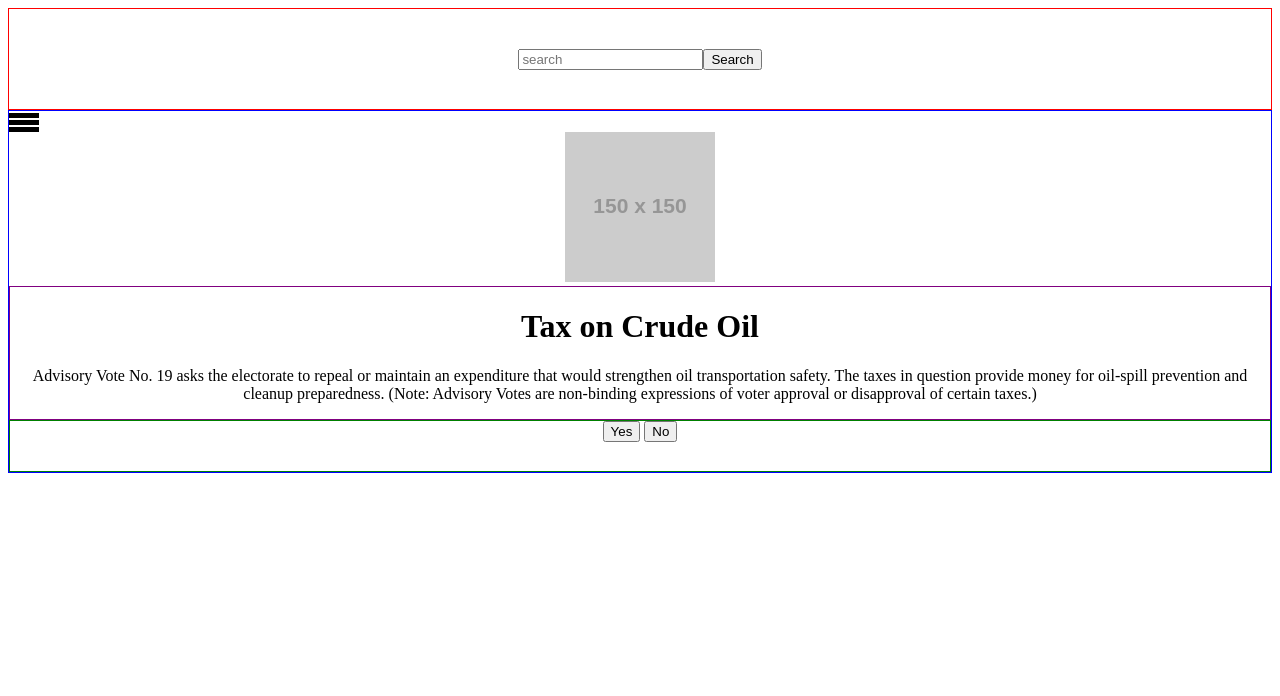
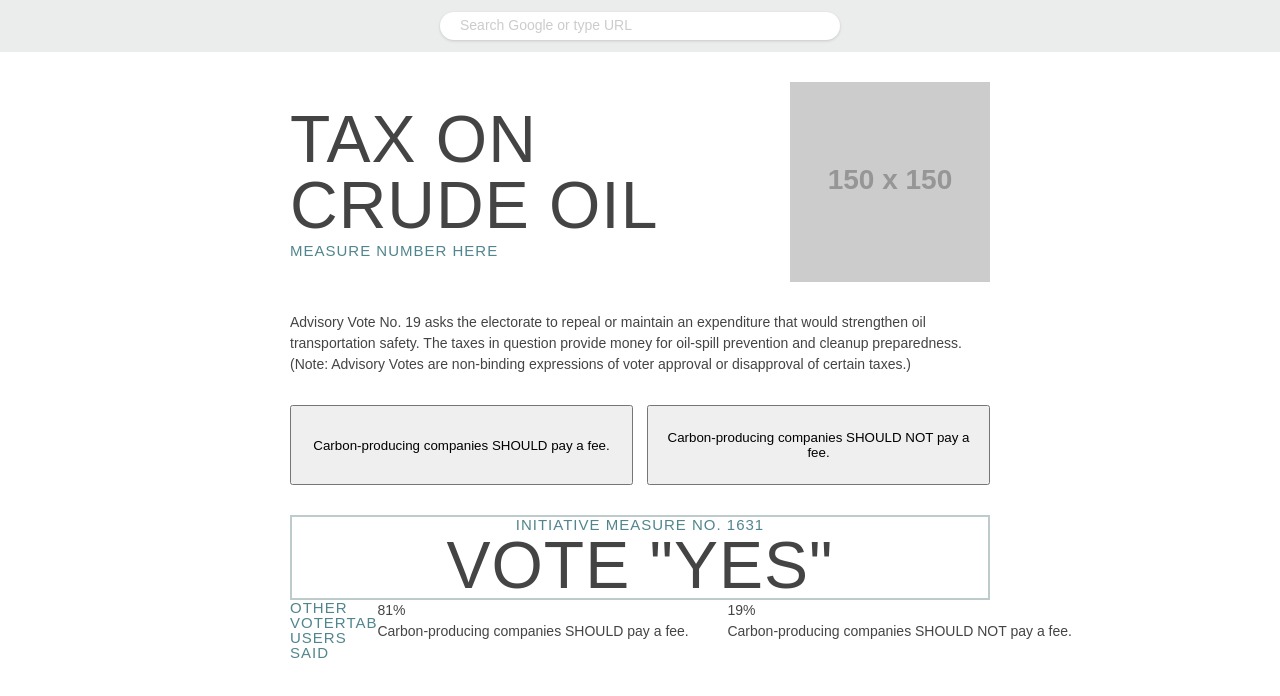
Before and after one commit to GomaGames/VoterTab, a website: page dist/index.html in a window 1280 px wide. Drawn offline with Linux system fonts and the light colour scheme; placeholder pictures from the web are drawn by us; a web font is replaced by a local one.

Commit message:
adding more layout stuff

```diff
--- a/sass/styles.scss
+++ b/sass/styles.scss
@@ -1,34 +1,227 @@
+/* http://meyerweb.com/eric/tools/css/reset/
+   v2.0 | 20110126
+   License: none (public domain)
+*/
+
+*{
+  box-sizing: border-box;
+}
+
+html, body, div, span, applet, object, iframe,
+h1, h2, h3, h4, h5, h6, p, blockquote, pre,
+a, abbr, acronym, address, big, cite, code,
+del, dfn, em, img, ins, kbd, q, s, samp,
+small, strike, strong, sub, sup, tt, var,
+b, u, i, center,
+dl, dt, dd, ol, ul, li,
+fieldset, form, label, legend,
+table, caption, tbody, tfoot, thead, tr, th, td,
+article, aside, canvas, details, embed,
+figure, figcaption, footer, header, hgroup,
+menu, nav, output, ruby, section, summary,
+time, mark, audio, video {
+	margin: 0;
+	padding: 0;
+	border: 0;
+	font-size: 100%;
+	font: inherit;
+	vertical-align: baseline;
+}
+/* HTML5 display-role reset for older browsers */
+article, aside, details, figcaption, figure,
+footer, header, hgroup, menu, nav, section {
+	display: block;
+}
+body {
+	line-height: 1;
+}
+ol, ul {
+	list-style: none;
+}
+blockquote, q {
+	quotes: none;
+}
+blockquote:before, blockquote:after,
+q:before, q:after {
+	content: '';
+	content: none;
+}
+table {
+	border-collapse: collapse;
+	border-spacing: 0;
+}
+
+/* STYLES */
+
+$dark-blue: #51858D;
+$light-blue: #BDCBCD;
+$black: #2C2E30;
+$white: #FFFFFF;
+$grey: #444444;
+
+body{
+  font-family: "catamaran", sans-serif;
+}
+
+h1, h2, h3, h4, h5, h6{
+  font-family: "mongoose", sans-serif;
+}
+
+p, button, li, h2{
+  font-family: "catamaran", sans-serif;
+}
+
 .hidden {
   display: none;
 }
 
 .search-container {
-  border: 1px solid red;
+  background-color: #EBECEC;
   display: flex;
   align-items: center;
   justify-content: center;
-  height: 100px;
+  padding: 12px 0;
+}
+
+input{
+  border-radius: 18px;
+  border: none;
+  font-family: "catamaran", sans-serif;
+  font-size: 14px;
+  width: 400px;
+  // line-height: 36px;
+  padding: 5px 20px 7px;
+  box-shadow: 0 1px 3px 0 rgba(0,0,0,0.15);
+
+  &::placeholder{
+    color: #CCCCCC;
+  }
 }
 
 #hamburger div {
-  width: 30px;
-  height: 5px;
-  background: black;
-  margin-top: 2px;
+  display: none;
+  // width: 30px;
+  // height: 5px;
+  // background: black;
+  // margin-top: 2px;
 }
 
 .content-container {
-  border: 1px solid blue;
   text-align: center;
 }
 
 .vote-buttons-container {
-  border: 1px solid green;
-  height: 50px;
+  max-width: 700px;
+  margin: auto;
+  // height: 50px;
 }
 
-.ballot-content {
-  border: 1px solid purple;
+.ballot {
+  display: flex;
+  flex-flow: row wrap;
+  max-width: 700px;
+  margin: auto;
+  margin-bottom: 30px;
+}
+
+.ballot-left{
+  flex: 0 0 60%;
+  display: flex;
+  flex-flow: column nowrap;
+  justify-content: center;
+
+  h1{
+    margin-bottom: 5px;
+  }
+}
+
+.ballot-right{
+  flex: 0 0 40%;
+  padding: 30px 0;
+  display: flex;
+  flex-flow: row nowrap;
+  justify-content: flex-end;
+
+  img{
+    display: block;
+    height: 200px;
+    width: auto;
+  }
+}
+
+.ballot-text{
+  flex: 0 0 100%;
+}
+
+h1{
+  font-size: 66px;
+  text-transform: uppercase;
+  text-align: left;
+  letter-spacing: 1px;
+  color: $grey;
+}
+
+h2{
+  font-size: 15px;
+  font-weight: normal;
+  text-transform: uppercase;
+  letter-spacing: 1px;
+  color: $dark-blue;
+  text-align: left;
+}
+
+p{
+  text-align: left;
+  color: $grey;
+  font-size: 14px;
+  line-height: 1.5;
+}
+
+.vote-buttons-container{
+  display: flex;
+  flex-flow: row nowrap;
+  justify-content: space-between;
+  margin-bottom: 30px;
+
+  button{
+    flex: 0 0 49%;
+    height: 80px;
+    display: block;
+  }
+}
+
+.ballot-instructions{
+  max-width: 700px;
+  margin: auto;
+  border: 2px solid $light-blue;
+
+  h1{
+    text-align: center;
+  }
+
+  h2{
+    text-align: center;
+  }
+}
+
+
+.vote-results{
+  display: flex;
+  flex-flow: row nowrap;
+  max-width: 700px;
+  margin: auto;
+
+  > h2{
+
+  }
+}
+
+.vote-results-left{
+  flex: 0 0 50%;
+}
+
+.vote-results-right{
+  flex: 0 0 50%;
 }
 
 // Your Issues
```
Also changed, not shown: dist/index.html, dist/styles.css, 1 other file.
